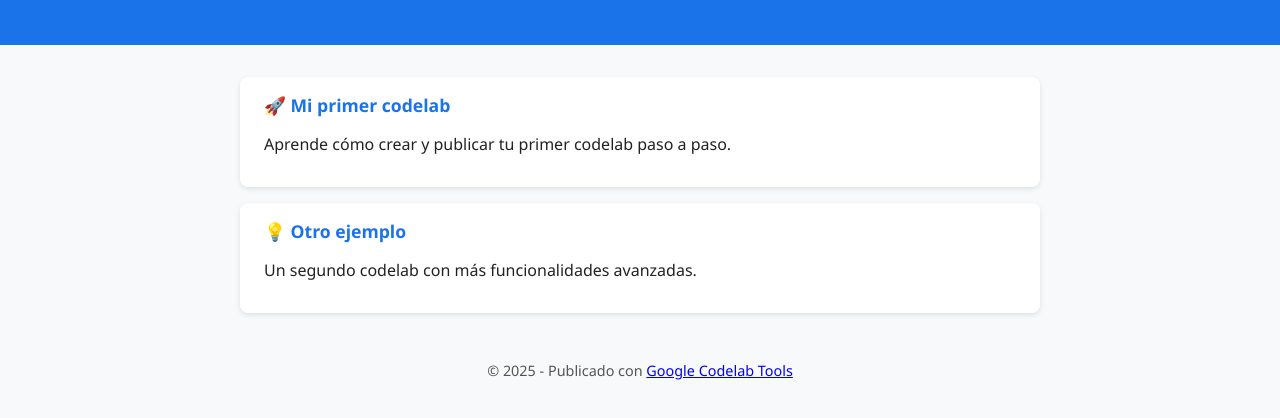
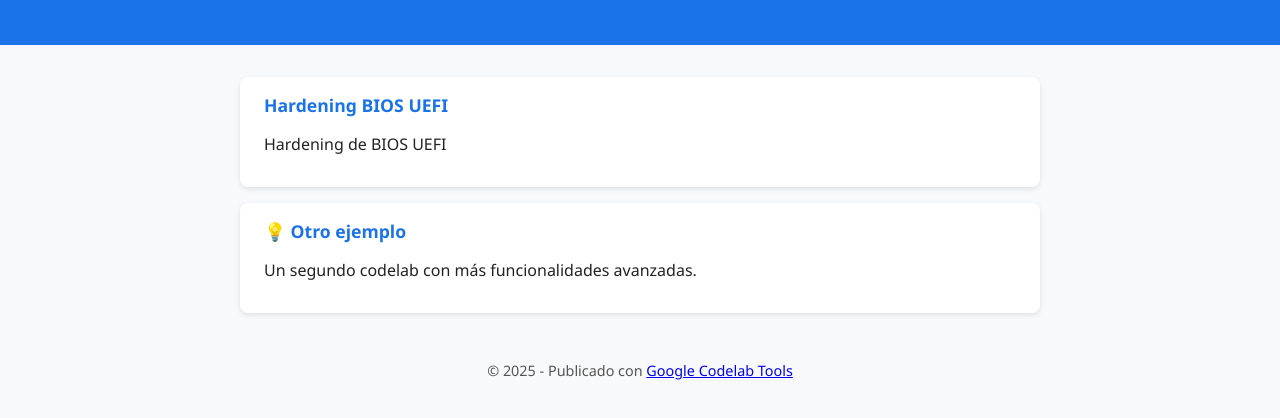
Before and after one commit to asier-toraya/codelabs, a plain HTML site: page index.html in a window 1280 px wide. Shown: the part 116-534 px from the top of the page. Drawn offline with Linux system fonts and the light colour scheme.

Commit message:
Update url

```diff
--- a/index.html
+++ b/index.html
@@ -64,8 +64,8 @@
   <main>
     <ul class="codelab-list">
       <li class="codelab-item">
-        <a href="mi-primer-codelab/">🚀 Mi primer codelab</a>
-        <p>Aprende cómo crear y publicar tu primer codelab paso a paso.</p>
+        <a href="bastionado-bios-uefi/index.html">Hardening BIOS UEFI</a>
+        <p>Hardening de BIOS UEFI</p>
       </li>
       <li class="codelab-item">
         <a href="otro-codelab/">💡 Otro ejemplo</a>
```
